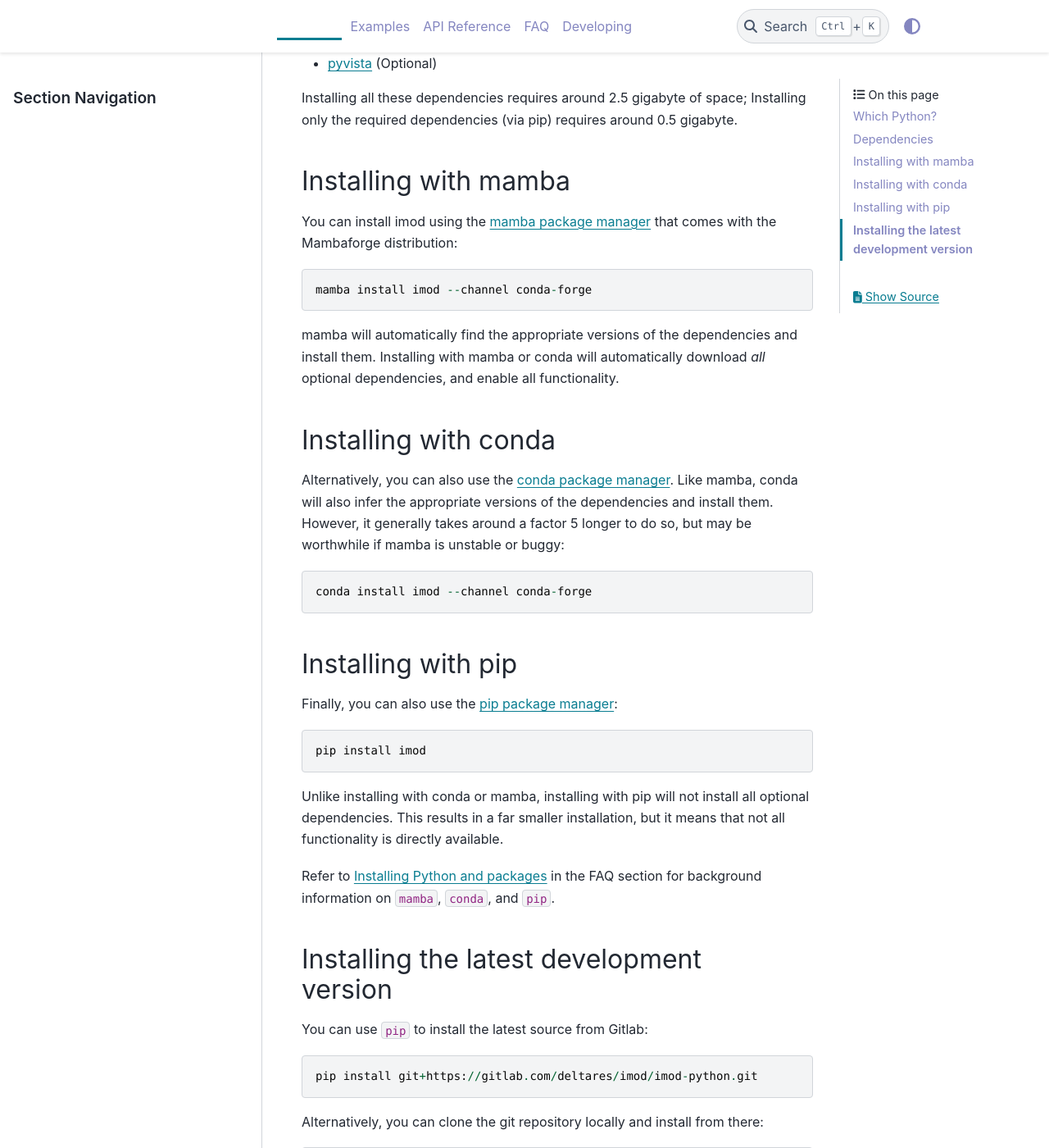
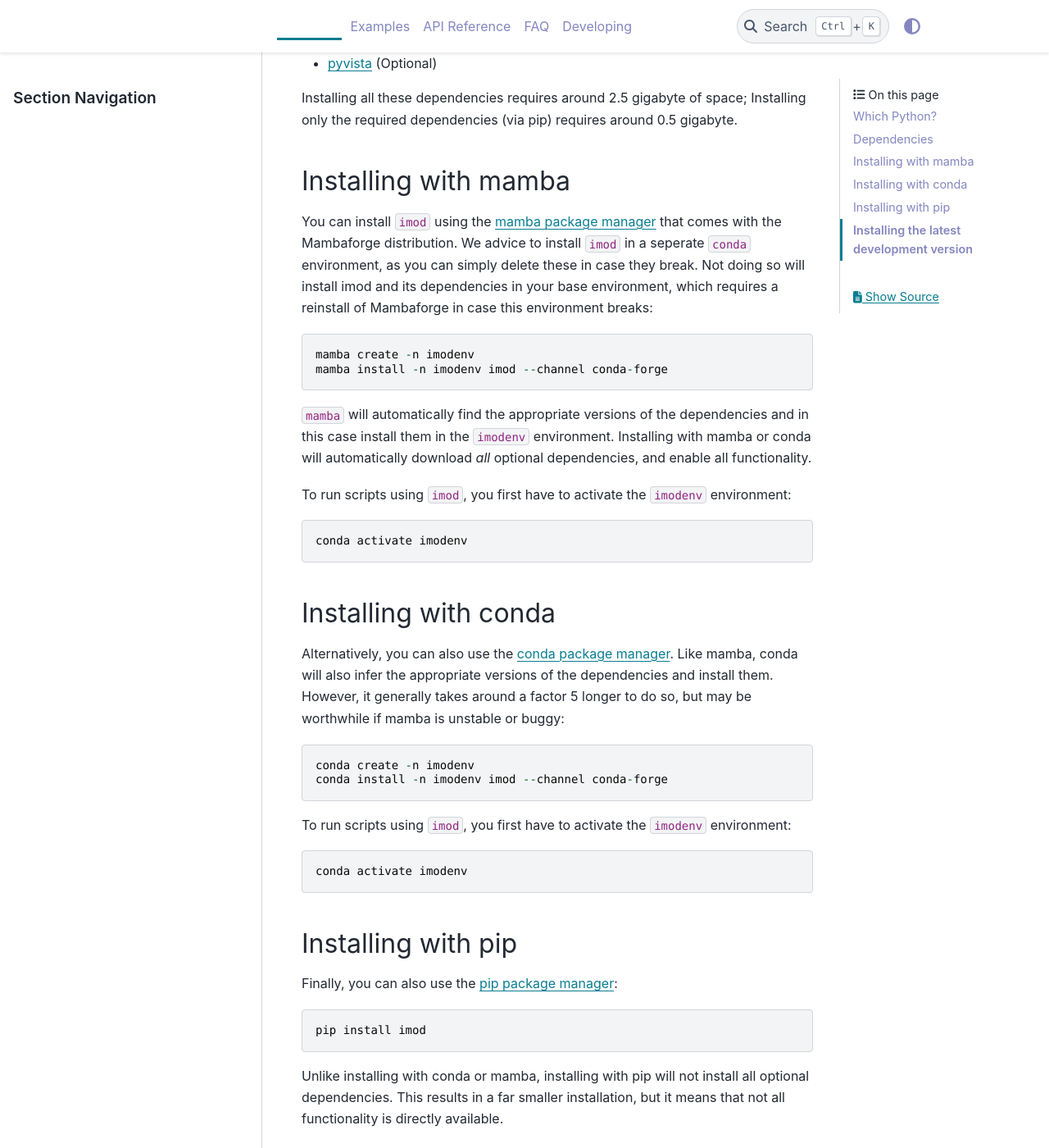
Before and after one commit to Deltares/imod-python, a Sphinx documentation site: the page built from docs/installation.rst, in a window 1280 px wide and 1400 px high, scrolled down 1553 px. Shown: the whole window at 82% size. Built offline with Sphinx 7.4.7 and the PyData theme 0.15.4, drawn with Linux system fonts in a browser that asks for light colours; pages that are not in the unit, such as notebooks, are missing from menus.

Commit message:
Install docs

```diff
--- a/docs/faq/python.rst
+++ b/docs/faq/python.rst
@@ -120,7 +120,7 @@
   Since April 2020, Anaconda has `changed`_ their `Terms of Service`_, limiting
   use of the anaconda repository to commercial users. If you worry you fall in
   the category of commercial users, we recommend installing Miniforge or
-  Mambafore instead. The change has negligible consequences for imod users, as
+  Mambaforge instead. The change has negligible consequences for imod users, as
   we've long fully relied on the community led `conda-forge`_ channel.
 
 You can find the Miniforge homepage and the Miniforge and Mambaforge installers
--- a/docs/installation.rst
+++ b/docs/installation.rst
@@ -67,14 +67,24 @@
 Installing with mamba
 ---------------------
 
-You can install imod using the `mamba package manager`_ that comes
-with the Mambaforge distribution::
+You can install ``imod`` using the `mamba package manager`_ that comes with the
+Mambaforge distribution. We advice to install ``imod`` in a seperate ``conda``
+environment, as you can simply delete these in case they break. Not doing so
+will install imod and its dependencies in your base environment, which requires
+a reinstall of Mambaforge in case this environment breaks::
 
-  mamba install imod --channel conda-forge
+  mamba create -n imodenv
+  mamba install -n imodenv imod --channel conda-forge
 
-mamba will automatically find the appropriate versions of the dependencies and
-install them. Installing with mamba or conda will automatically download *all*
-optional dependencies, and enable all functionality.
+``mamba`` will automatically find the appropriate versions of the dependencies
+and in this case install them in the ``imodenv`` environment. Installing with
+mamba or conda will automatically download *all* optional dependencies, and
+enable all functionality.
+
+To run scripts using ``imod``, you first have to activate the ``imodenv``
+environment::
+
+  conda activate imodenv
 
 Installing with conda
 ---------------------
@@ -84,7 +94,13 @@
 However, it generally takes around a factor 5 longer to do so, but may be
 worthwhile if mamba is unstable or buggy::
 
-  conda install imod --channel conda-forge
+  conda create -n imodenv
+  conda install -n imodenv imod --channel conda-forge
+
+To run scripts using ``imod``, you first have to activate the ``imodenv``
+environment::
+
+  conda activate imodenv
 
 Installing with pip
 -------------------
```
